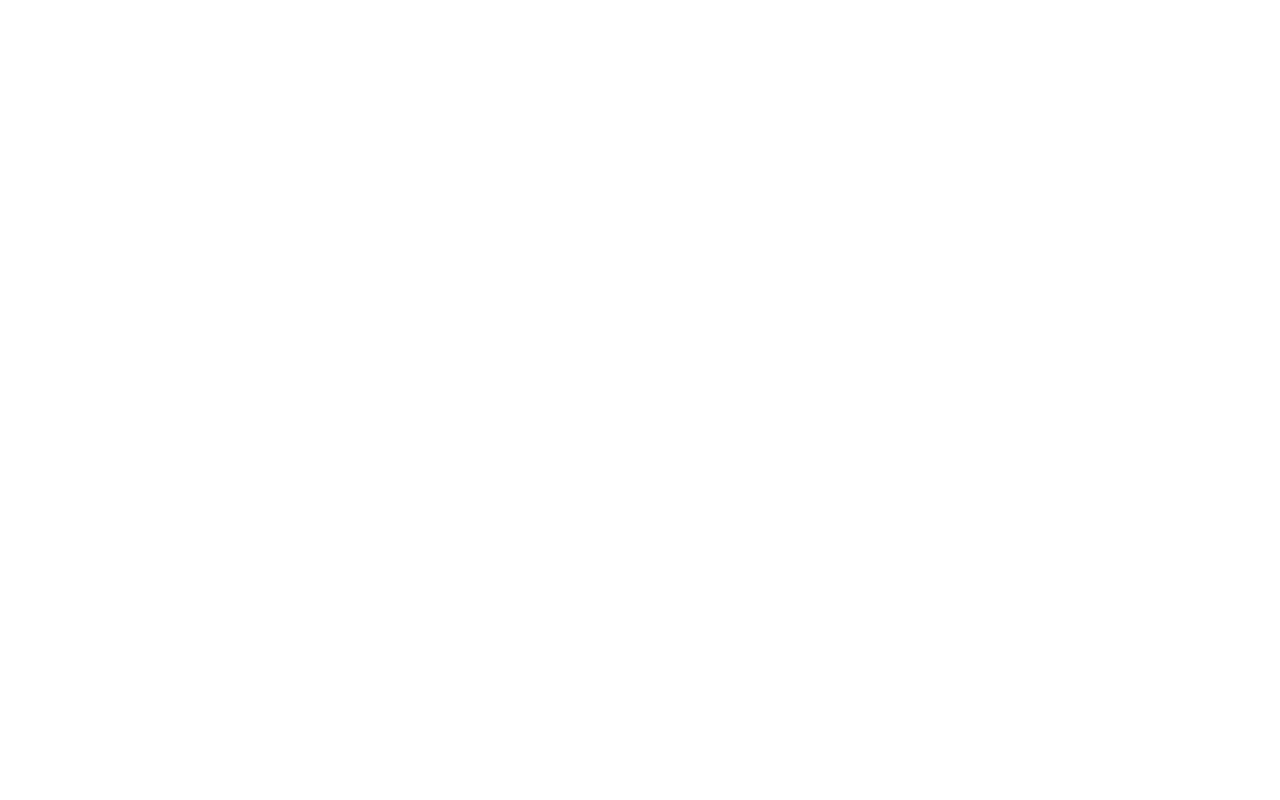
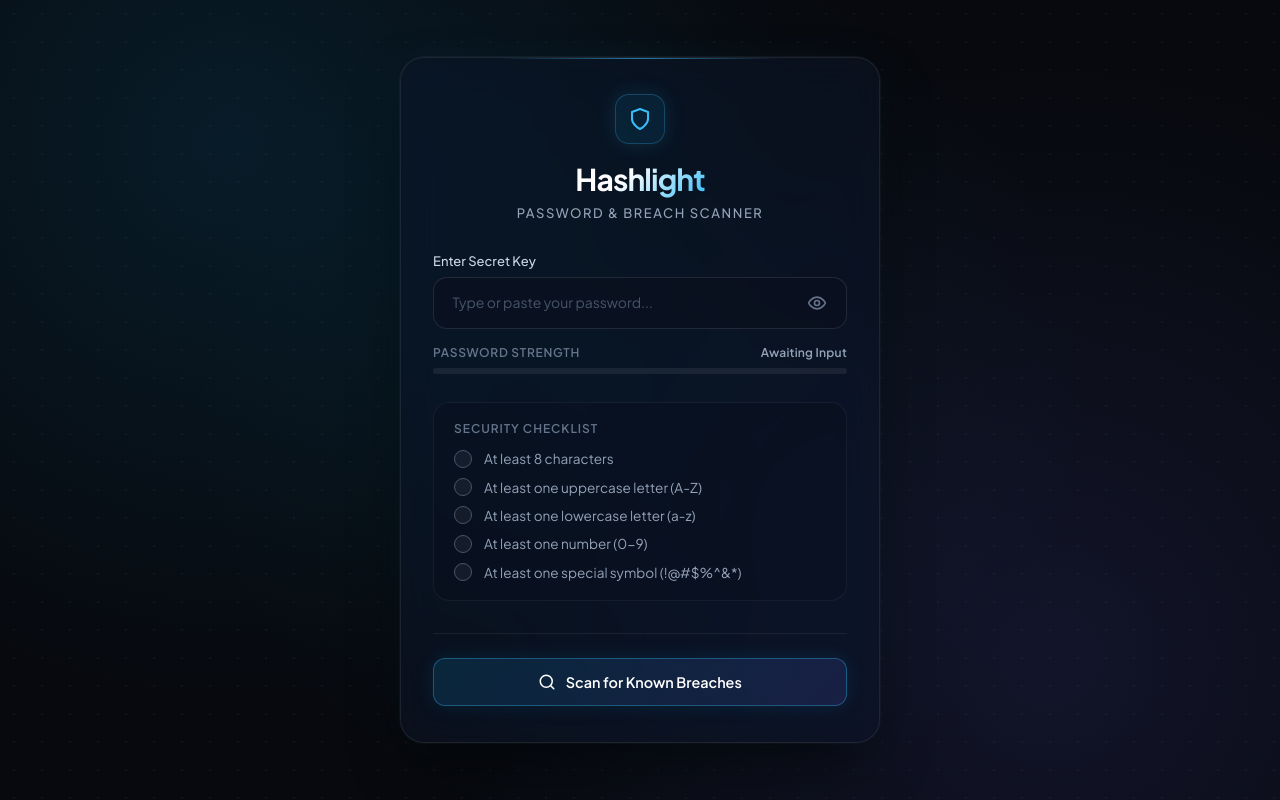
Before and after one commit to Ganat1337/hashlight-checker, a plain HTML site: page index.html in a window 1280 px wide. Drawn offline with Linux system fonts and the light colour scheme.

Commit message:
style: add base UI from Google AI Studio design

```diff
--- a/css/style.css
+++ b/css/style.css
@@ -0,0 +1,387 @@
+/* ==========================================================================
+   HASHLIGHT CYBER-GLASS PURE CSS SYSTEM
+   ========================================================================== */
+
+:root {
+  --bg-dark: #07090e;
+  --card-bg: rgba(13, 20, 36, 0.65);
+  --card-border: rgba(255, 255, 255, 0.08);
+  --card-border-glow: rgba(56, 189, 248, 0.25);
+  --input-bg: rgba(10, 16, 30, 0.7);
+  --input-border: rgba(255, 255, 255, 0.1);
+  --text-primary: #ffffff;
+  --text-secondary: #94a3b8;
+  --text-muted: #64748b;
+  --accent-cyan: #06b6d4;
+  --accent-blue: #38bdf8;
+  --color-neutral: #334155;
+  --color-weak: #f43f5e;
+  --color-medium: #f59e0b;
+  --color-strong: #10b981;
+}
+
+/* Background Cyber Atmosphere */
+body {
+  margin: 0;
+  min-height: 100vh;
+  display: flex;
+  align-items: center;
+  justify-content: center;
+  background-color: var(--bg-dark);
+  background-image:
+    radial-gradient(circle at 18% 18%, rgba(14, 165, 233, 0.12) 0%, transparent 45%),
+    radial-gradient(circle at 82% 82%, rgba(99, 102, 241, 0.12) 0%, transparent 48%),
+    radial-gradient(circle at 50% 50%, rgba(6, 182, 212, 0.05) 0%, transparent 60%),
+    radial-gradient(rgba(255, 255, 255, 0.035) 1px, transparent 1px);
+  background-size: 100% 100%, 100% 100%, 100% 100%, 28px 28px;
+  font-family: 'Plus Jakarta Sans', system-ui, -apple-system, sans-serif;
+  color: var(--text-primary);
+  padding: 1.5rem;
+  box-sizing: border-box;
+}
+
+/* Main Cyber-Glass Container */
+.hashlight-card {
+  width: 100%;
+  max-width: 480px;
+  background: var(--card-bg);
+  backdrop-filter: blur(20px) saturate(170%);
+  -webkit-backdrop-filter: blur(20px) saturate(170%);
+  border: 1px solid var(--card-border);
+  border-radius: 24px;
+  padding: 2.25rem 2rem;
+  box-shadow:
+    0 25px 60px -15px rgba(0, 0, 0, 0.75),
+    0 0 0 1px rgba(255, 255, 255, 0.04),
+    0 0 50px -10px rgba(56, 189, 248, 0.08);
+  position: relative;
+  box-sizing: border-box;
+}
+
+.hashlight-card::before {
+  content: "";
+  position: absolute;
+  top: 0;
+  left: 20%;
+  right: 20%;
+  height: 1px;
+  background: linear-gradient(90deg, transparent, rgba(56, 189, 248, 0.6), transparent);
+  border-radius: 9999px;
+  pointer-events: none;
+}
+
+/* Header Section */
+.card-header {
+  text-align: center;
+  margin-bottom: 2rem;
+}
+
+.brand-badge {
+  display: inline-flex;
+  align-items: center;
+  justify-content: center;
+  width: 48px;
+  height: 48px;
+  border-radius: 14px;
+  background: rgba(14, 165, 233, 0.1);
+  border: 1px solid rgba(56, 189, 248, 0.25);
+  box-shadow: 0 0 20px rgba(56, 189, 248, 0.15);
+  margin-bottom: 1rem;
+  color: #38bdf8;
+}
+
+.card-title {
+  font-size: 1.875rem;
+  font-weight: 700;
+  letter-spacing: -0.03em;
+  margin: 0;
+  color: #ffffff;
+}
+
+.title-glow {
+  background: linear-gradient(135deg, #ffffff 40%, #38bdf8 100%);
+  -webkit-background-clip: text;
+  -webkit-text-fill-color: transparent;
+}
+
+.card-subtitle {
+  font-size: 0.8125rem;
+  letter-spacing: 0.12em;
+  text-transform: uppercase;
+  color: var(--text-secondary);
+  margin-top: 0.4rem;
+  margin-bottom: 0;
+  font-weight: 500;
+}
+
+/* Input Field Group */
+.input-group {
+  margin-bottom: 1rem;
+}
+
+.input-label-row {
+  display: flex;
+  justify-content: space-between;
+  align-items: center;
+  margin-bottom: 0.5rem;
+  font-size: 0.8125rem;
+  color: #cbd5e1;
+  font-weight: 500;
+}
+
+.input-wrapper {
+  position: relative;
+  display: flex;
+  align-items: center;
+}
+
+.password-input {
+  width: 100%;
+  height: 52px;
+  background: var(--input-bg);
+  border: 1px solid var(--input-border);
+  border-radius: 14px;
+  padding: 0 3.25rem 0 1.15rem;
+  font-family: 'JetBrains Mono', monospace;
+  font-size: 0.95rem;
+  color: #ffffff;
+  box-sizing: border-box;
+  transition: all 0.25s cubic-bezier(0.16, 1, 0.3, 1);
+  letter-spacing: 0.05em;
+}
+
+.password-input::placeholder {
+  color: #475569;
+  letter-spacing: normal;
+  font-family: 'Plus Jakarta Sans', sans-serif;
+  font-size: 0.875rem;
+}
+
+.password-input:focus {
+  outline: none;
+  border-color: #38bdf8;
+  background: rgba(12, 20, 38, 0.9);
+  box-shadow:
+    0 0 0 3px rgba(56, 189, 248, 0.18),
+    0 0 25px rgba(56, 189, 248, 0.22);
+}
+
+/* Show/Hide Toggle Button */
+.toggle-btn {
+  position: absolute;
+  right: 12px;
+  background: transparent;
+  border: none;
+  color: #64748b;
+  cursor: pointer;
+  padding: 8px;
+  border-radius: 8px;
+  display: flex;
+  align-items: center;
+  justify-content: center;
+  transition: all 0.2s ease;
+}
+
+.toggle-btn:hover {
+  color: #38bdf8;
+  background: rgba(255, 255, 255, 0.06);
+}
+
+.toggle-btn:focus-visible {
+  outline: 2px solid #38bdf8;
+  outline-offset: 1px;
+}
+
+/* Live Strength Meter */
+.meter-container {
+  margin-bottom: 1.75rem;
+}
+
+.meter-header {
+  display: flex;
+  justify-content: space-between;
+  align-items: center;
+  font-size: 0.75rem;
+  margin-bottom: 0.5rem;
+}
+
+.meter-title {
+  color: var(--text-muted);
+  text-transform: uppercase;
+  letter-spacing: 0.06em;
+  font-weight: 600;
+}
+
+.meter-status {
+  font-weight: 600;
+  letter-spacing: 0.02em;
+  color: var(--text-secondary);
+  transition: color 0.3s ease;
+}
+
+.meter-track {
+  width: 100%;
+  height: 6px;
+  background: rgba(255, 255, 255, 0.07);
+  border-radius: 9999px;
+  overflow: hidden;
+}
+
+.meter-bar {
+  height: 100%;
+  width: 0%;
+  background-color: var(--color-neutral);
+  border-radius: 9999px;
+  transition: width 0.35s cubic-bezier(0.16, 1, 0.3, 1), background-color 0.35s ease, box-shadow 0.35s ease;
+}
+
+/* Dynamic Meter Color States */
+.meter-bar.weak {
+  width: 25%;
+  background-color: #f43f5e;
+  box-shadow: 0 0 14px rgba(244, 63, 94, 0.6);
+}
+.meter-status.weak { color: #f43f5e; }
+
+.meter-bar.medium {
+  width: 55%;
+  background-color: #f59e0b;
+  box-shadow: 0 0 14px rgba(245, 158, 11, 0.6);
+}
+.meter-status.medium { color: #f59e0b; }
+
+.meter-bar.strong {
+  width: 80%;
+  background-color: #10b981;
+  box-shadow: 0 0 14px rgba(16, 185, 129, 0.6);
+}
+.meter-status.strong { color: #10b981; }
+
+
+/* Requirements Checklist */
+.checklist-container {
+  margin-bottom: 2rem;
+  background: rgba(10, 16, 30, 0.4);
+  border: 1px solid rgba(255, 255, 255, 0.05);
+  border-radius: 16px;
+  padding: 1.15rem 1.25rem;
+}
+
+.checklist-title {
+  font-size: 0.75rem;
+  text-transform: uppercase;
+  letter-spacing: 0.08em;
+  color: var(--text-muted);
+  font-weight: 600;
+  margin-top: 0;
+  margin-bottom: 0.85rem;
+}
+
+.checklist {
+  list-style: none;
+  padding: 0;
+  margin: 0;
+  display: flex;
+  flex-direction: column;
+  gap: 0.65rem;
+}
+
+.checklist-item {
+  display: flex;
+  align-items: center;
+  gap: 0.75rem;
+  font-size: 0.85rem;
+  color: var(--text-secondary);
+  transition: color 0.25s ease;
+}
+
+/* Default Circular Indicator */
+.indicator-icon {
+  width: 18px;
+  height: 18px;
+  border-radius: 50%;
+  background: rgba(255, 255, 255, 0.05);
+  border: 1.5px solid #475569;
+  display: inline-flex;
+  align-items: center;
+  justify-content: center;
+  flex-shrink: 0;
+  transition: all 0.25s cubic-bezier(0.16, 1, 0.3, 1);
+  box-sizing: border-box;
+}
+
+.indicator-icon svg {
+  width: 10px;
+  height: 10px;
+  stroke: #ffffff;
+  opacity: 0;
+  transform: scale(0.6);
+  transition: all 0.25s ease;
+}
+
+/* Valid Indicator State */
+.checklist-item.valid {
+  color: #f1f5f9;
+}
+
+.checklist-item.valid .indicator-icon {
+  background: #10b981;
+  border-color: #10b981;
+  box-shadow: 0 0 10px rgba(16, 185, 129, 0.45);
+}
+
+.checklist-item.valid .indicator-icon svg {
+  opacity: 1;
+  transform: scale(1);
+}
+
+/* Breach Check Section */
+.breach-section {
+  border-top: 1px solid rgba(255, 255, 255, 0.07);
+  padding-top: 1.5rem;
+}
+
+.breach-btn {
+  width: 100%;
+  height: 48px;
+  background: linear-gradient(135deg, rgba(14, 165, 233, 0.15) 0%, rgba(99, 102, 241, 0.15) 100%);
+  border: 1px solid rgba(56, 189, 248, 0.35);
+  border-radius: 12px;
+  color: #ffffff;
+  font-size: 0.9rem;
+  font-weight: 600;
+  font-family: inherit;
+  display: flex;
+  align-items: center;
+  justify-content: center;
+  gap: 0.6rem;
+  cursor: pointer;
+  transition: all 0.25s cubic-bezier(0.16, 1, 0.3, 1);
+  box-shadow: 0 0 20px rgba(14, 165, 233, 0.12);
+}
+
+.breach-btn:hover {
+  background: linear-gradient(135deg, rgba(14, 165, 233, 0.25) 0%, rgba(99, 102, 241, 0.25) 100%);
+  border-color: rgba(56, 189, 248, 0.6);
+  box-shadow: 0 0 25px rgba(56, 189, 248, 0.25);
+  transform: translateY(-1px);
+}
+
+.breach-btn:active {
+  transform: translateY(0);
+}
+
+/* Mobile Responsiveness */
+@media (max-width: 480px) {
+  .hashlight-card {
+    padding: 1.75rem 1.25rem;
+    border-radius: 20px;
+  }
+  .card-title {
+    font-size: 1.625rem;
+  }
+  .password-input {
+    height: 48px;
+    font-size: 0.9rem;
+  }
+}
--- a/index.html
+++ b/index.html
@@ -6,8 +6,130 @@
     <meta name="description" content="Password strength checker with privacy-preserving breach detection.">
     <title>Hashlight</title>
     <link rel="stylesheet" href="css/style.css">
+    <link rel="preconnect" href="https://fonts.googleapis.com">
+<link rel="preconnect" href="https://fonts.gstatic.com" crossorigin>
+<link href="https://fonts.googleapis.com/css2?family=Plus+Jakarta+Sans:wght@400;500;600;700&family=JetBrains+Mono&display=swap" rel="stylesheet">
 </head>
 <body>
+    <!-- Hashlight Cyber-Glass Container -->
+<main class="hashlight-card">
+  <!-- Header -->
+  <header class="card-header">
+    <div class="brand-badge" aria-hidden="true">
+      <svg width="24" height="24" viewBox="0 0 24 24" fill="none" stroke="currentColor" stroke-width="2" stroke-linecap="round" stroke-linejoin="round">
+        <path d="M12 22s8-4 8-10V5l-8-3-8 3v7c0 6 8 10 8 10z"/>
+      </svg>
+    </div>
+    <h1 class="card-title">
+      <span class="title-glow">Hashlight</span>
+    </h1>
+    <p class="card-subtitle">Password &amp; Breach Scanner</p>
+  </header>
+
+  <!-- Input Field Group -->
+  <section class="input-group">
+    <div class="input-label-row">
+      <label for="password-input">Enter Secret Key</label>
+    </div>
+    <div class="input-wrapper">
+      <input
+        id="password-input"
+        type="password"
+        class="password-input"
+        placeholder="Type or paste your password..."
+        autocomplete="off"
+        spellcheck="false"
+      />
+      <button
+        type="button"
+        id="toggle-visibility-btn"
+        class="toggle-btn"
+        aria-label="Toggle password visibility"
+        title="Show/Hide Password"
+      >
+        <!-- Eye Icon (👁️) -->
+        <svg class="eye-icon" width="20" height="20" viewBox="0 0 24 24" fill="none" stroke="currentColor" stroke-width="2" stroke-linecap="round" stroke-linejoin="round">
+          <path d="M2 12s3-7 10-7 10 7 10 7-3 7-10 7-10-7-10-7Z"/>
+          <circle cx="12" cy="12" r="3"/>
+        </svg>
+      </button>
+    </div>
+  </section>
+
+  <!-- Live Strength Meter -->
+  <section class="meter-container" aria-live="polite">
+    <div class="meter-header">
+      <span class="meter-title">Password Strength</span>
+      <!-- Dynamic classes: .weak, .medium, .strong -->
+      <span id="meter-status" class="meter-status">Awaiting Input</span>
+    </div>
+    <div class="meter-track">
+      <!-- Width & class updated dynamically via JS: 33% (.weak), 66% (.medium), 100% (.strong) -->
+      <div id="meter-bar" class="meter-bar"></div>
+    </div>
+  </section>
+
+  <!-- Requirements Checklist -->
+  <section class="checklist-container">
+    <h2 class="checklist-title">Security Checklist</h2>
+    <ul class="checklist">
+      <!-- Add class .valid to .checklist-item when condition is met -->
+      <li class="checklist-item" id="req-length">
+        <span class="indicator-icon" aria-hidden="true">
+          <svg viewBox="0 0 24 24" fill="none" stroke="currentColor" stroke-width="3" stroke-linecap="round" stroke-linejoin="round">
+            <polyline points="20 6 9 17 4 12"></polyline>
+          </svg>
+        </span>
+        <span>At least 8 characters</span>
+      </li>
+      <li class="checklist-item" id="req-uppercase">
+        <span class="indicator-icon" aria-hidden="true">
+          <svg viewBox="0 0 24 24" fill="none" stroke="currentColor" stroke-width="3" stroke-linecap="round" stroke-linejoin="round">
+            <polyline points="20 6 9 17 4 12"></polyline>
+          </svg>
+        </span>
+        <span>At least one uppercase letter (A-Z)</span>
+      </li>
+      <li class="checklist-item" id="req-lowercase">
+        <span class="indicator-icon" aria-hidden="true">
+          <svg viewBox="0 0 24 24" fill="none" stroke="currentColor" stroke-width="3" stroke-linecap="round" stroke-linejoin="round">
+            <polyline points="20 6 9 17 4 12"></polyline>
+          </svg>
+        </span>
+        <span>At least one lowercase letter (a-z)</span>
+      </li>
+      <li class="checklist-item" id="req-numbers">
+        <span class="indicator-icon" aria-hidden="true">
+          <svg viewBox="0 0 24 24" fill="none" stroke="currentColor" stroke-width="3" stroke-linecap="round" stroke-linejoin="round">
+            <polyline points="20 6 9 17 4 12"></polyline>
+          </svg>
+        </span>
+        <span>At least one number (0-9)</span>
+      </li>
+      <li class="checklist-item" id="req-symbols">
+        <span class="indicator-icon" aria-hidden="true">
+          <svg viewBox="0 0 24 24" fill="none" stroke="currentColor" stroke-width="3" stroke-linecap="round" stroke-linejoin="round">
+            <polyline points="20 6 9 17 4 12"></polyline>
+          </svg>
+        </span>
+        <span>At least one special symbol (!@#$%^&*)</span>
+      </li>
+    </ul>
+  </section>
+
+  <!-- Breach Check Section -->
+  <footer class="breach-section">
+    <button type="button" id="breach-check-btn" class="breach-btn">
+      <svg width="18" height="18" viewBox="0 0 24 24" fill="none" stroke="currentColor" stroke-width="2" stroke-linecap="round" stroke-linejoin="round">
+        <circle cx="11" cy="11" r="8"/>
+        <line x1="21" y1="21" x2="16.65" y2="16.65"/>
+      </svg>
+      <span>Scan for Known Breaches</span>
+    </button>
+    <!-- Dynamic Feedback Alert Container (Hidden by default or populated via JS) -->
+    <div id="breach-alert" class="breach-alert info" style="display: none;"></div>
+  </footer>
+</main>
 
     <script type="module" src="js/main.js"></script>
 </body>
```
